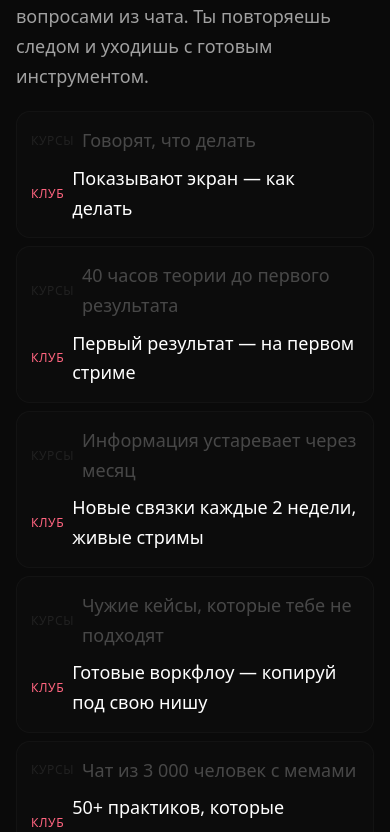
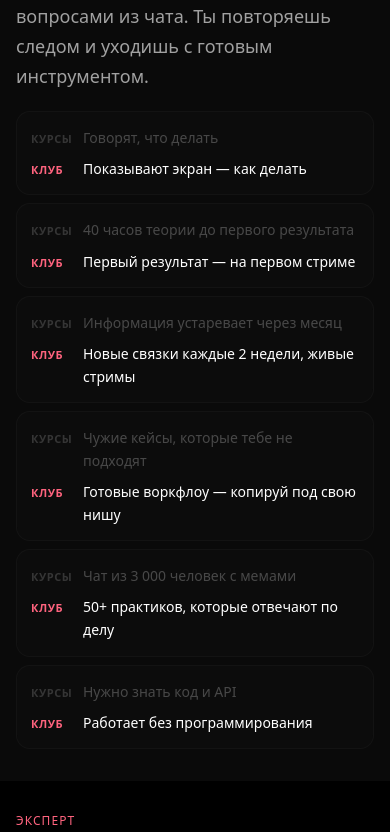
Before and after one commit to 70SE07/nizshaya_club_tripwire, a Next.js app: page / in a window 390 px wide. Shown: the part 2208-3040 px from the top of the page. Built offline with nearby package versions, Linux system fonts and the light colour scheme; no server answers.

Commit message:
fix: optimize solution section mobile — smaller text, aligned labels
Co-Authored-By: Claude Opus 4.6 <noreply@anthropic.com>

```diff
--- a/src/components/landing/solution-section.tsx
+++ b/src/components/landing/solution-section.tsx
@@ -100,9 +100,9 @@ export function SolutionSection() {
               >
                 <div className="flex flex-col sm:flex-row sm:items-center gap-2 sm:gap-4">
                   {/* Old */}
-                  <div className={`sol-old-${i} flex items-center gap-2 sm:flex-1`}>
-                    <span className="text-dimmed text-xs font-medium uppercase tracking-wider sm:hidden">Курсы</span>
-                    <p className="text-lg leading-[1.65] text-body">
+                  <div className={`sol-old-${i} flex items-baseline gap-2 sm:items-center sm:flex-1`}>
+                    <span className="text-muted text-[11px] font-semibold uppercase tracking-wider sm:hidden min-w-11">Курсы</span>
+                    <p className="text-sm sm:text-lg leading-[1.65] text-body">
                       {row.old}
                     </p>
                   </div>
@@ -111,9 +111,9 @@ export function SolutionSection() {
                   <ArrowRight className={`sol-arrow-${i} w-4 h-4 text-rose-500 shrink-0 hidden sm:block`} />
 
                   {/* New */}
-                  <div className={`sol-new-${i} flex items-center gap-2 sm:flex-1`}>
-                    <span className="text-rose-400 text-xs font-medium uppercase tracking-wider sm:hidden">Клуб</span>
-                    <p className="text-lg leading-[1.65] text-white font-medium">
+                  <div className={`sol-new-${i} flex items-baseline gap-2 sm:items-center sm:flex-1`}>
+                    <span className="text-rose-400 text-[11px] font-semibold uppercase tracking-wider sm:hidden min-w-11">Клуб</span>
+                    <p className="text-sm sm:text-lg leading-[1.65] text-white font-medium">
                       {row.now}
                     </p>
                   </div>
```
